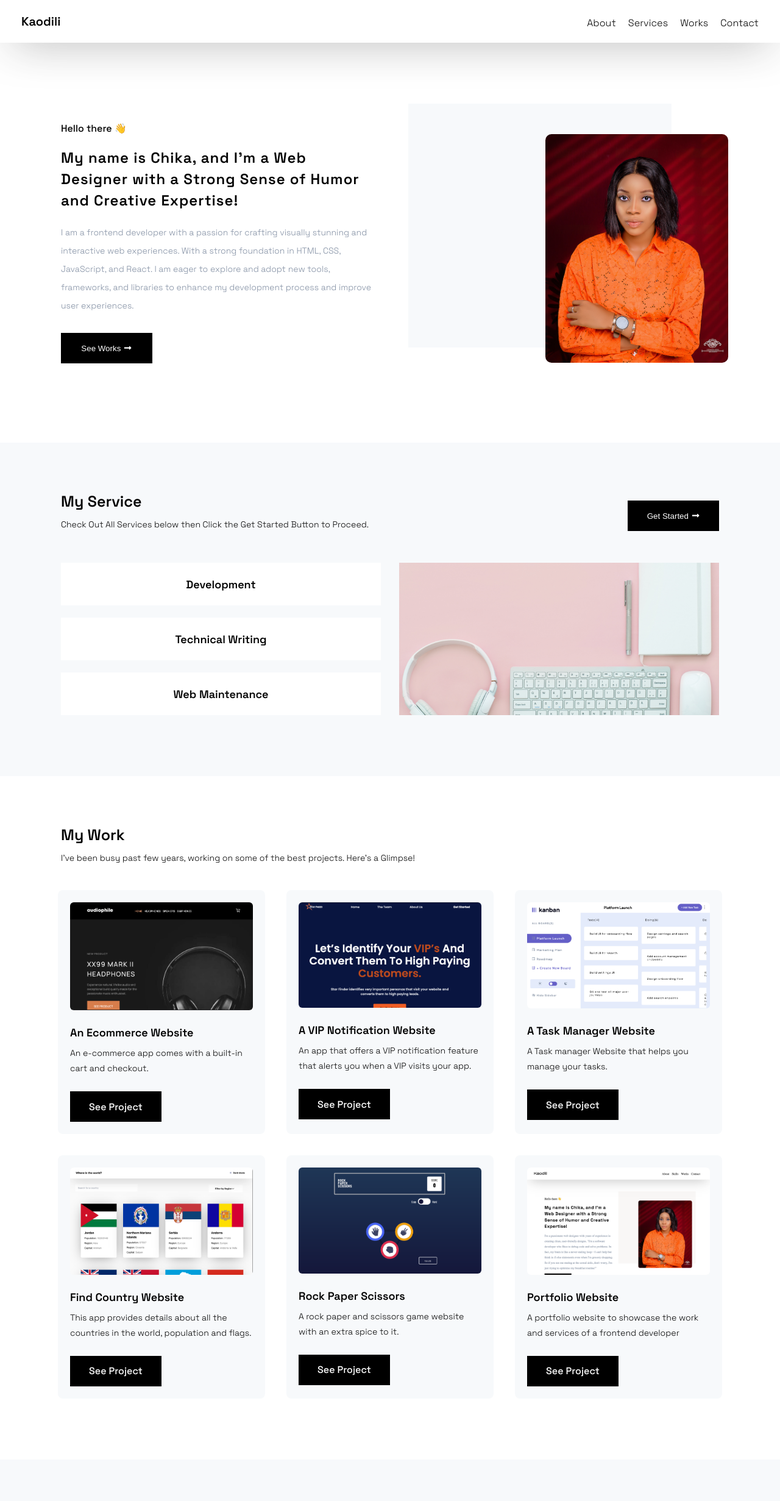
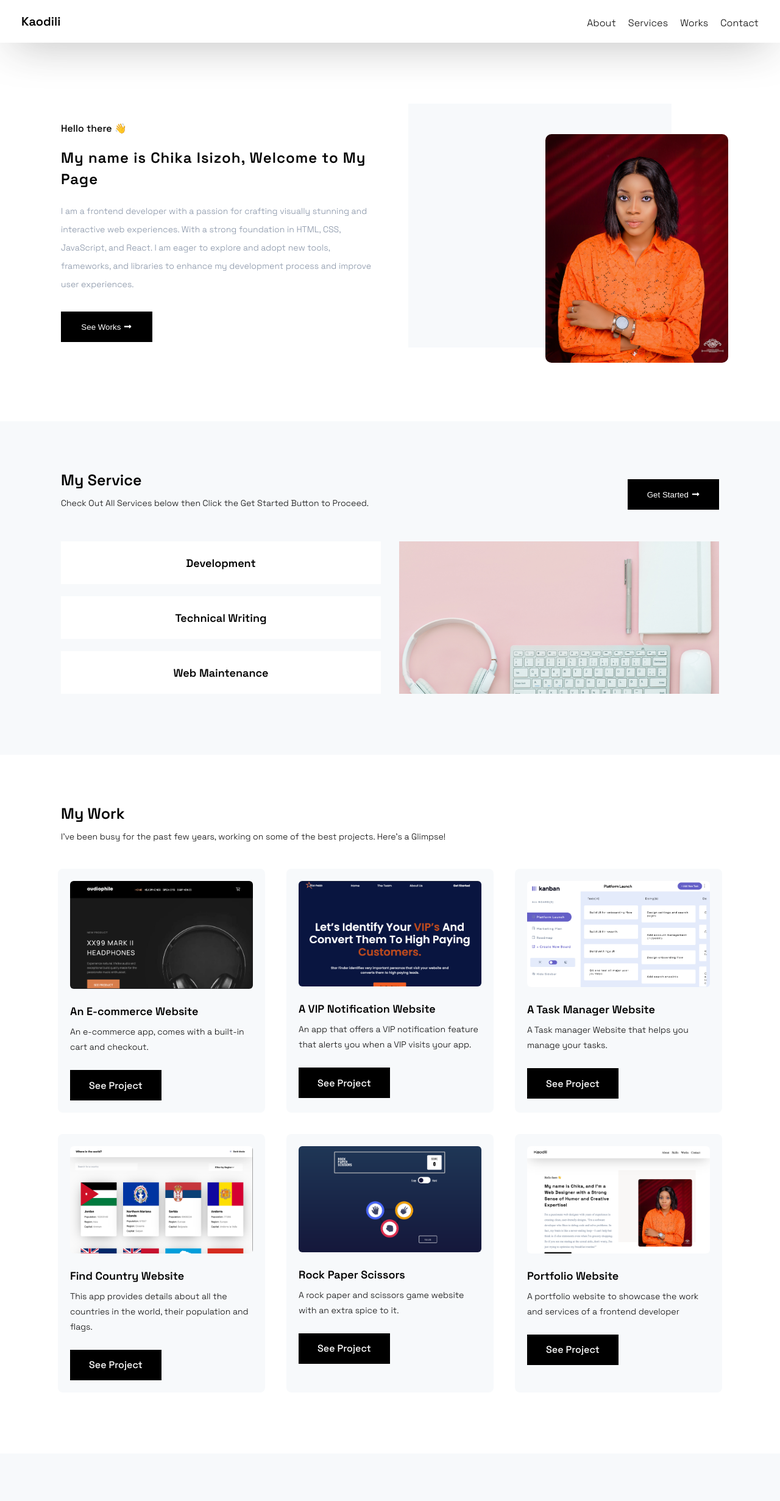
Before and after one commit to Kaodily/Portfolio, a React (Vite) app: page / in a window 1280 px wide. Shown: the top 2462 px of the page at 61% size. Built offline with nearby package versions, Linux system fonts and the light colour scheme; a web font is replaced by a local one.

Commit message:
made changes to app

```diff
--- a/src/components/home/About.jsx
+++ b/src/components/home/About.jsx
@@ -8,8 +8,7 @@ const About = () => {
       <div className="hero_about">
         <p> Hello there 👋 </p>
         <h1>
-          My name is Chika, and I’m a Web Designer with a Strong Sense of Humor
-          and Creative Expertise!
+          My name is Chika Isizoh, Welcome to My Page
         </h1>
         <p className="about">
           I am a frontend developer with a passion for crafting visually
--- a/src/components/home/projects/Projects.jsx
+++ b/src/components/home/projects/Projects.jsx
@@ -13,17 +13,17 @@ const Projects = () => {
       <div className="heading">
         <h3>My Work</h3>
         <p>
-          I've been busy past few years, working on some of the best projects.
+          I've been busy for the past few years, working on some of the best projects.
           Here's a Glimpse!
         </p>
       </div>
       <div className="grid_container">
         <Project
           image={audiophile}
-          name={"An Ecommerce Website"}
+          name={"An E-commerce Website"}
           live={"https://audiophile-kaodily.netlify.app/"}
           description={
-            "An e-commerce app comes with a built-in cart and checkout."
+            "An e-commerce app, comes with a built-in cart and checkout."
           }
         />
         <Project
@@ -47,7 +47,7 @@ const Projects = () => {
           name={"Find Country Website"}
           live={"https://rest-api-kaodily.netlify.app/"}
           description={
-            "This app provides details about all the countries in the world, population and flags."
+            "This app provides details about all the countries in the world, their population and flags."
           }
         />
         <Project
```
